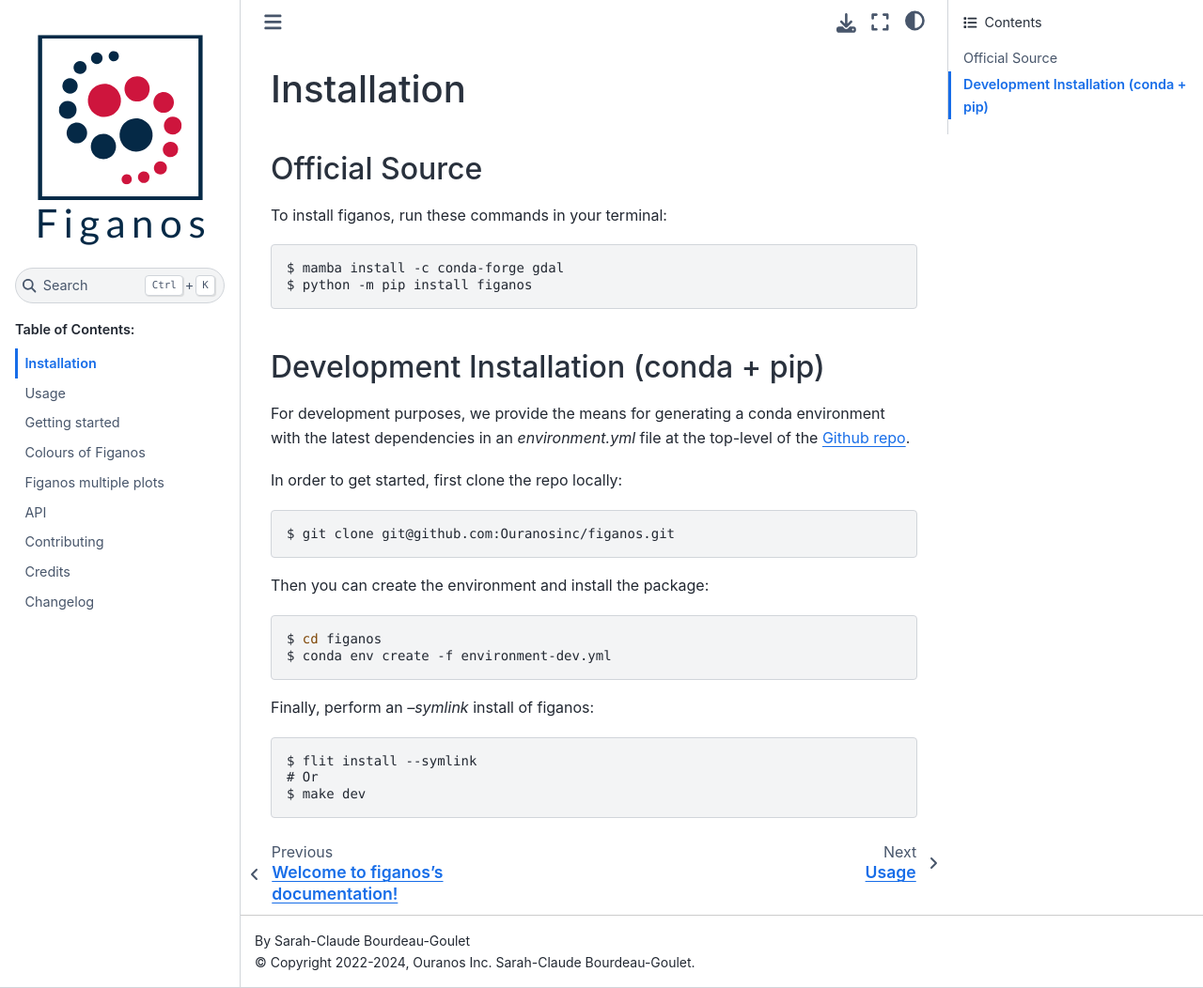
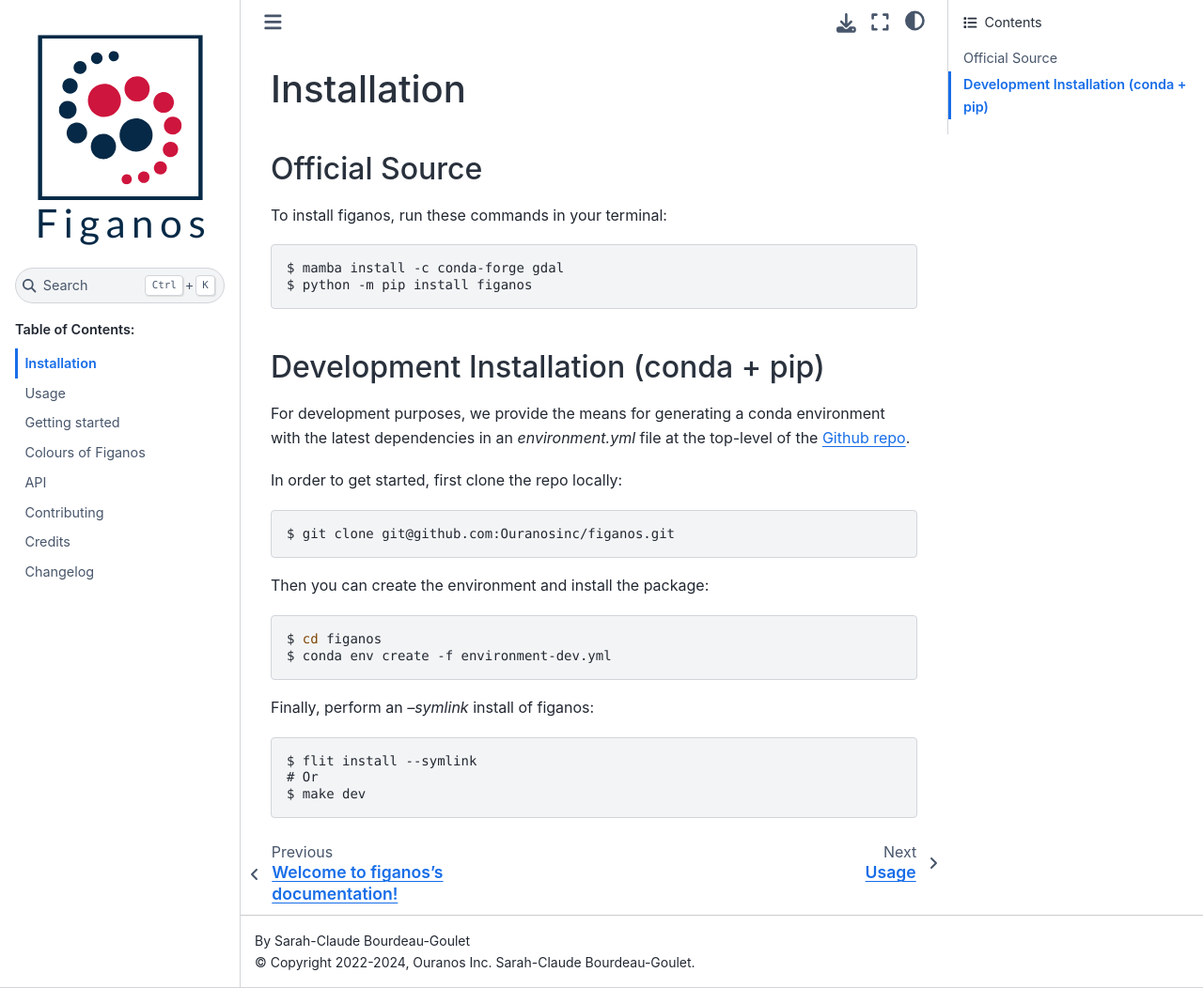
Before and after one commit to Ouranosinc/figanos, a Sphinx documentation site: the page built from docs/installation.rst, in a window 1280 px wide and 1052 px high. Shown: the whole window at 94% size. Built offline with Sphinx 7.4.7 and the Sphinx Book theme 1.1.4, drawn with Linux system fonts in a browser that asks for light colours; pages that are not in the unit, such as notebooks, are missing from menus.

Commit message:
test remove one nb

```diff
--- a/docs/index.rst
+++ b/docs/index.rst
@@ -18,7 +18,6 @@
    usage
    notebooks/figanos_docs
    notebooks/figanos_colours
-   notebooks/figanos_multiplots
    api
    contributing
    authors
```
